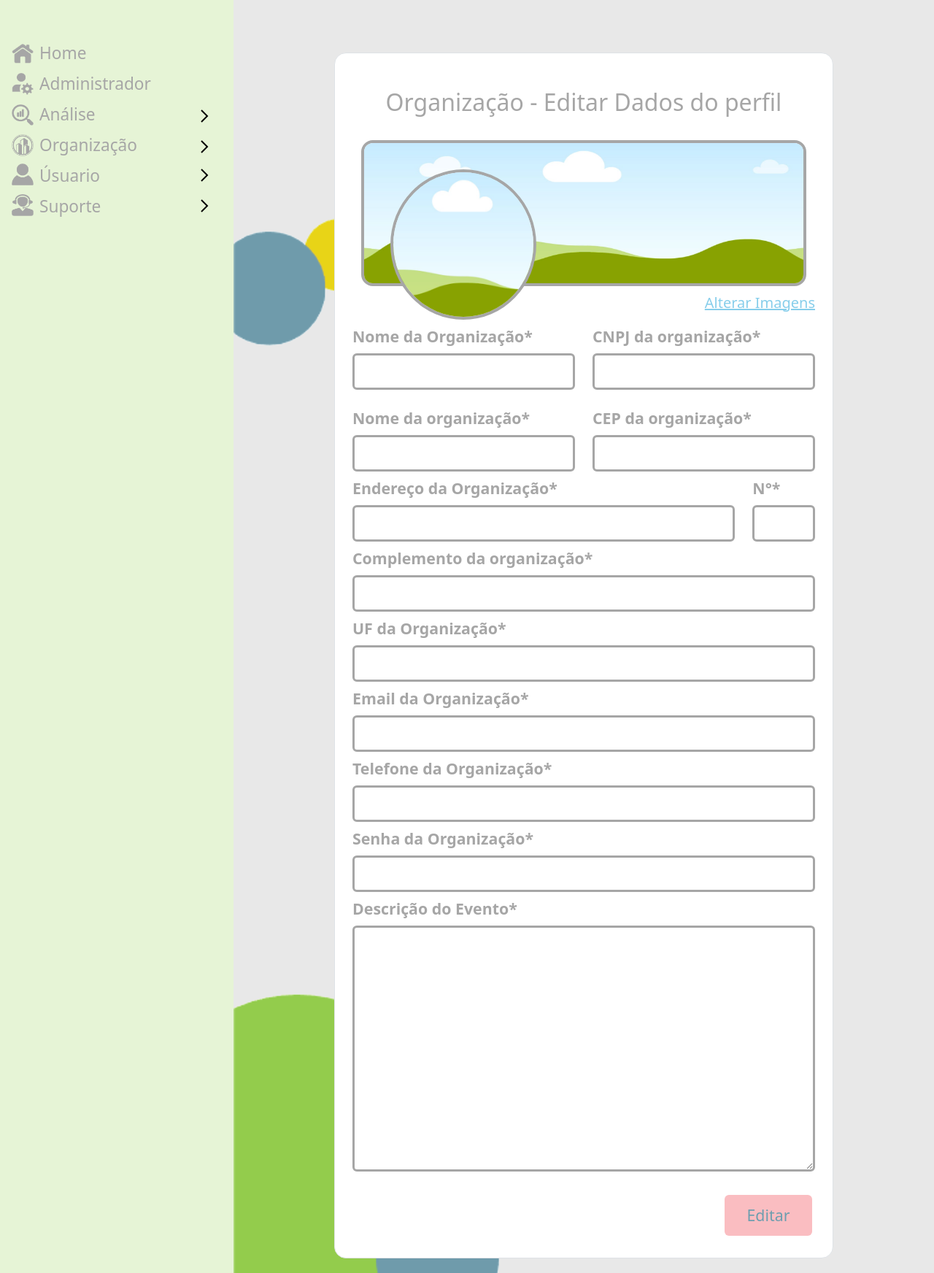
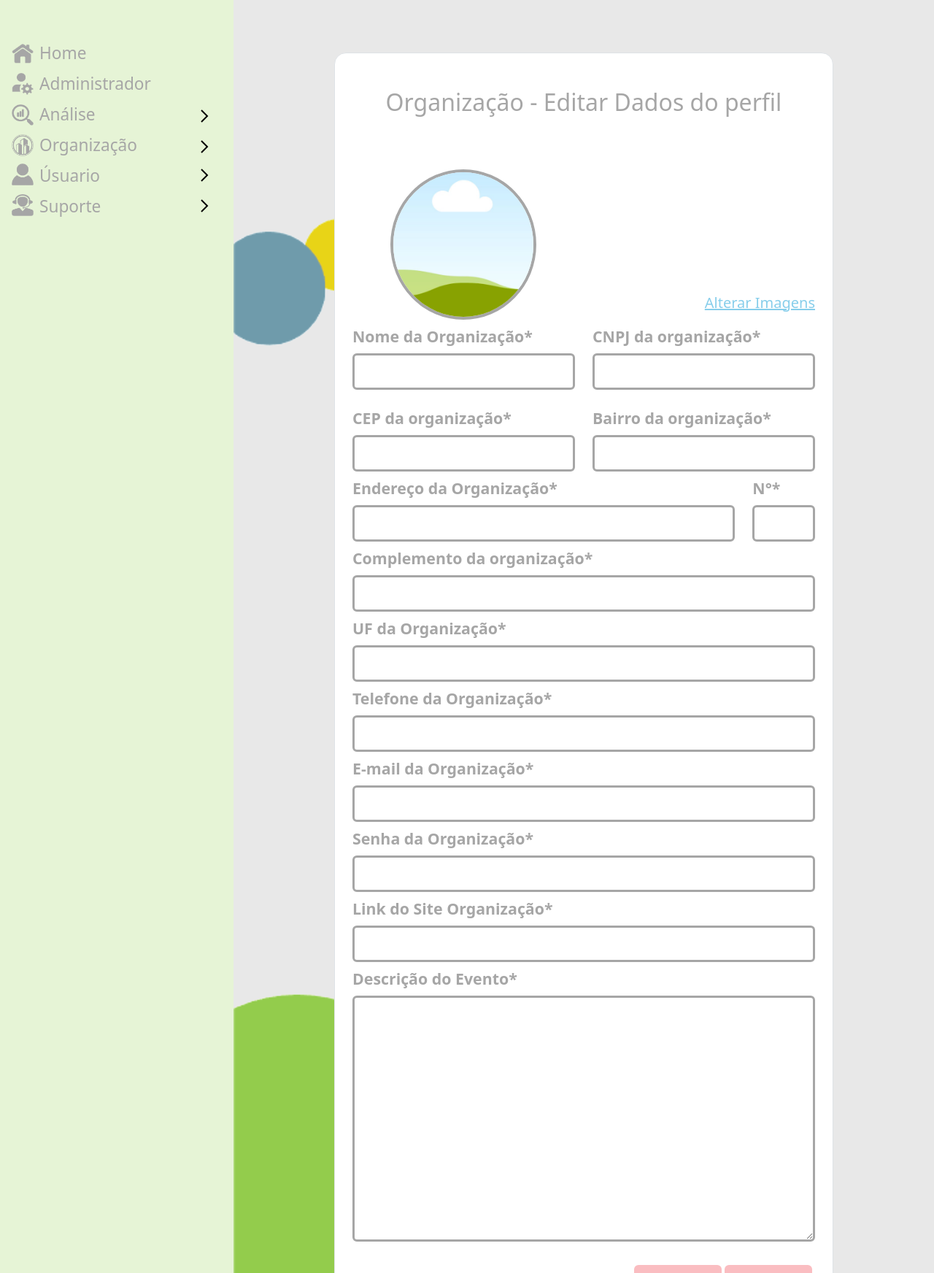
Before and after one commit to Bruno2yah/ColaAi, a PHP site: the page made by Adm/Dados Perfil/register.php in a window 1280 px wide. Shown: the part 172-1916 px from the top of the page at 73% size. Run offline with PHP 8.4, Linux system fonts and the light colour scheme; some libraries are stand-ins or nearby versions.

Commit message:
crud da parte da organizacao do adm

```diff
--- a/Adm/Dados Perfil/index.php
+++ b/Adm/Dados Perfil/index.php
@@ -1,5 +1,5 @@
 <?php
-    require_once('../../dao/OrganizacaoDao.php');
+    require_once '../../dao/OrganizacaoDao.php';
     require_once '../../model/Mensagem.php';
     $organizacao = OrganizacaoDao::selectAll();
 ?>
--- a/Adm/Dados Perfil/register.php
+++ b/Adm/Dados Perfil/register.php
@@ -1,4 +1,42 @@
+<?php
+session_start(); // Inicia a sessão
+require_once(__DIR__ . '../../../Adm/Componentes/modal.php');
+require_once(__DIR__ . '../../../dao/OrganizacaoDao.php');
 
+if (!empty($_POST)) {
+  $id_Org = $organizacaoDao['idOrganizacaoEvento'];
+  $nome_Org =  $organizacaoDao['nomeOrganizacaoEvento'];
+  $cnpj_Org =  $organizacaoDao['cnpjOrganizacaoEvento'];
+  $cep_Org = $organizacaoDao['cepOrganizacaoEvento'];
+  $endereco_Org = $organizacaoDao['enderecoOrganizacaoEvento'];
+  $num_Org = $organizacaoDao['numeroOrganizacaoEvento'];
+  $complemento_Org = $organizacaoDao['complementoOrganizacaoEvento'];
+  $bairro_Org = $organizacaoDao['bairroOrganizacaoEvento'];
+  $cidade_Org = $organizacaoDao['cidadeOrganizacaoEvento'];
+  $uf_Org = $organizacaoDao['ufOrganizacaoEvento'];
+  $email_Org = $organizacaoDao['emailOrganizacaoEvento'];
+  $senha_Org = $organizacaoDao['senhaOrganizacaoEvento'];
+  $link_Org = $organizacaoDao['linkSiteOrganizacaoEvento'];
+  $fotoPerfil_Org = $organizacaoDao['imagemOrganizacaoEvento'];
+  $desc_Org = $organizacaoDao['descOrganizacaoEvento'];
+} else {
+  $nome_Org = '';
+  $cnpj_Org = '';
+  $cep_Org = '';
+  $endereco_Org = '';
+  $num_Org = '';
+  $complemento_Org = '';
+  $bairro_Org = '';
+  $cidade_Org = '';
+  $uf_Org = '';
+  $email_Org = '';
+  $senha_Org = '';
+  $link_Org = '';
+  $fotoPerfil_Org = '';
+  $desc_Org = '';
+  $id_Org = '';
+}
+?>
 <!DOCTYPE html>
 <html lang="pt-br">
 
@@ -27,10 +65,13 @@
             <div class="d-flex flex-column w-75 border border-1 rounded rounded-4 mt-5" style="background-color: #FFFFFF;">
                 <h1 class="text-center mt-5 fs-2" style="color: #a6a6a6;">Organização - Editar Dados do perfil</h1>
                 <form method="post" action="process.php" enctype="multipart/form-data" class="needs-validation w-100 h-100 p-4" novalidate>
+                <input type="hidden" name="idOrganizacaoEvento" id="idOrganizacaoEvento" placeholder="id" value="<?= $id_Org ?>">
+                <input type="hidden" name="imagemOrganizacaoEvento" id="imagemOrganizacaoEvento" placeholder="nome foto" value="<?= $fotoPerfil_Org ?>">
+                <input type="hidden" value="<?= $id_Org ? 'ATUALIZAR' : 'SALVAR' ?>" name="acao">
                     <div class="container-fluid w-100">
-                        <div class="position-relative">
-                            <img src="../../img/Admin/eventoPadrao.png" alt="" style="width: 850px; height: 200px; z-index:0;" class="bannerOrg img-fluid ms-auto me-auto rounded rounded-4 position-absolute z-0">
-                            <img src="../../img/Admin/userPadrao.png" alt="" class="pfpIconOrg position-absolute img-fluid">
+                        <div class="position-relative rounded">
+                            <!--<img src="../../img/Admin/eventoPadrao.png" alt="" style="width: 850px; height: 200px; z-index:0;" class="bannerOrg img-fluid ms-auto me-auto rounded rounded-4 position-absolute z-0">-->
+                            <img src="../../img/Admin/<?= $fotoPerfil_Org!=""?$fotoPerfil_Org:'userPadrao.png';?>" alt="foto da Org" class="pfpIconOrg position-absolute img-fluid" >
                         </div>
                     </div>
 
@@ -42,15 +83,15 @@
 
                     <div class="row">
                     <div class="col-md-6 mb-3 needs-validation">
-                        <label for="nomeEvento" class="col-form-label">Nome da Organização*</label>
-                        <input type="text" class="form-control inputGeral " placeholder="" name="" maxlength="50" id="" value="" required>
+                        <label for="nomeOrganizacao" class="col-form-label">Nome da Organização*</label>
+                        <input type="text" class="form-control inputGeral " placeholder="" name="nomeOrganizacaoEvento" maxlength="50" id="nomeOrganizacaoEvento" value="<?= $nome_Org ?>" required>
                         <div class="invalid-feedback">
                         Preencha este campo
                         </div>
                     </div>
                     <div class="col-md-6 mb-3 needs-validation">
                         <label for="CNPJ" class="col-form-label">CNPJ da organização*</label>
-                        <input type="text" class="form-control inputGeral" placeholder="" name="" maxlength="50" id="" value="" required>
+                        <input type="text" class="form-control inputGeral" placeholder="" name="cnpjOrganizacaoEvento" data-mask="00.000.000/0000-00" maxlength="50" id="cnpjOrganizacaoEvento" value="<?= $cnpj_Org ?>" required>
                         <div class="invalid-feedback">
                         Preencha este campo
                         </div>
@@ -58,63 +99,70 @@
                     </div>
                     <div class="row">
                         <div class="col-md-6 needs-validation">
-                            <label for="nomeOrg" class="col-form-label">Nome da organização*</label>
-                            <input type="text" class="form-control inputGeral" placeholder=""  name="" maxlength="100" id="" value="" required>
+                            <label for="nomeOrg" class="col-form-label">CEP da organização*</label>
+                            <input type="text" class="form-control inputGeral" placeholder=""  name="cepOrganizacaoEvento" data-mask="00000-000" maxlength="10" id="cepOrganizacaoEvento" value="<?= $cep_Org ?>" required>
                         </div>
                         <div class="col-md-6 needs-validation">
-                            <label for="cep" class="col-form-label">CEP da organização*</label>
-                            <input type="text" class="form-control inputGeral" name="" id="" value="" required>
+                            <label for="cep" class="col-form-label">Bairro da organização*</label>
+                            <input type="text" class="form-control inputGeral" name="bairroOrganizacaoEvento" id="bairroOrganizacaoEvento" value="<?=$bairro_Org?>" required>
                         </div>
                     </div>
                     <div class="row">
                         <div class="col-md-10 needs-validation">
                             <label for="endereco" class="col-form-label">Endereço da Organização*</label>
-                            <input type="text" class="form-control inputGeral" placeholder=""  name="" maxlength="100" id="" value="" required>
+                            <input type="text" class="form-control inputGeral" placeholder=""  name="ufOrganizacaoEvento" maxlength="100" id="" value="<?=$uf_Org?>" required>
                         </div>
                         <div class="col-md-2 needs-validation">
                             <label for="numero" class="col-form-label">N°*</label>
-                            <input type="text" class="form-control inputGeral" placeholder=""  name="" maxlength="100" id="" value="" required>
+                            <input type="text" class="form-control inputGeral" placeholder=""  name="numeroOrganizacaoEvento" maxlength="100" id="numeroOrganizacaoEvento" value="<?=$num_Org?>" required>
                         </div>
                     </div>
 
                         <div class="col-md-12 needs-validation">
                             <label for="complemento" class="col-form-label">Complemento da organização*</label>
-                            <input type="text" class="form-control inputGeral" placeholder=""  name="" maxlength="100" id="" value="" required>
+                            <input type="text" class="form-control inputGeral" placeholder=""  name="complementoOrganizacaoEvento" maxlength="100" id="" value="<?=$complemento_Org?>" required>
                         </div>
 
 
                         <div class="col-md-12 needs-validation">
                             <label for="complemento" class="col-form-label">UF da Organização*</label>
-                            <input type="text" class="form-control inputGeral" placeholder=""  name="" maxlength="100" id="" value="" required>
+                            <input type="text" class="form-control inputGeral" placeholder=""  name="" maxlength="100" id="" value="<?=$uf_Org?>" required>
                         </div>
 
 
                     <div class="row">
                         <div class="col-md-12 needs-validation">
-                            <label for="email" class="col-form-label">Email da Organização*</label>
-                            <input type="email" class="form-control inputGeral" placeholder="" name="" maxlength="100" id="" value="" required>
+                            <label for="telefone" class="col-form-label">Telefone da Organização*</label>
+                            <input type="telefone" class="form-control inputGeral" placeholder="" name="" maxlength="100" id="" value="" required>
                         </div>
                     </div>
                     <div class="row">
                     <div class="col-md-12 needs-validation">
-                        <label for="telefone" class="col-form-label">Telefone da Organização*</label>
-                        <input type="email" class="form-control inputGeral" placeholder="" name="" maxlength="100" id="" value="" required>
+                        <label for="email" class="col-form-label">E-mail  da Organização*</label>
+                        <input type="email" class="form-control inputGeral" placeholder="" name="emailOrganizacaoEvento" maxlength="100" id="" value="<?=$email_Org?>" required>
                     </div>
                     </div>
                     <div class="row">
                         <div class="col-md-12 needs-validation">
                             <label for="senha" class="col-form-label">Senha da Organização*</label>
-                            <input type="password" class="form-control inputGeral" placeholder="" name="" maxlength="10" id="senha" value="" required>
+                            <input type="password" class="form-control inputGeral" placeholder="" name="senhaOrganizacaoEvento" maxlength="10" id="senhaOrganizacaoEvento" value="<?=$senha_Org?>" required>
+                        </div>
+                    </div>
+                    <div class="row">
+                        <div class="col-md-12 needs-validation">
+                            <label for="link" class="col-form-label">Link do Site Organização*</label>
+                            <input type="text" class="form-control inputGeral" placeholder="" name="linkSiteOrganizacaoEvento" maxlength="10" id="linkSiteOrganizacaoEvento" value="<?=$link_Org?>" required>
                         </div>
                     </div>
                     <div class="row">
                         <div class="col-md-12 needs-validation ">
                             <label for="descricao" class="col-form-label">Descrição do Evento*</label>
-                            <textarea class="form-control inputGeral" name="" id="" cols="30" rows="10" style="max-height: 400px;"></textarea>
+                            <textarea class="form-control inputGeral" name="descOrganizacaoEvento" id="descOrganizacaoEvento" cols="30" rows="10" style="max-height: 400px;"><?=$desc_Org?></textarea>
                         </div>
                     </div>
                     <div class="row mt-3">
                         <div class=" text-end p-3">
+                            <a class=" btn px-3" role="button" aria-disabled="true" href="index.php">Voltar</i></a>
                             <input type="submit" class="btn" value="Editar">
                         </div>
                     </div>
--- a/Organização/Login/loginEmail.php
+++ b/Organização/Login/loginEmail.php
@@ -45,7 +45,7 @@
                         <p class="fs-4 m-0 p-0 text-center">Entre com o seu e-mail</p>
                     </div>
                     <div class="input-box mt-1 mb-5 ps-md-5 pe-md-5">
-                        <input type="email" class="input-group fs-5" placeholder="Digite o seu e-mail">
+                        <input type="email" class="input-group fs-5" name="email" placeholder="Digite o seu e-mail">
                     </div>
                     <div class="input-box mt-4 mb-3 ps-md-5 pe-md-5">
                         <div class="orgSenha d-flex">
--- a/dao/OrganizacaoDao.php
+++ b/dao/OrganizacaoDao.php
@@ -84,7 +84,7 @@ require_once (__DIR__ . '../../model/Conexao.php');
                nomeOrganizacaoEvento = :nome,
                cnpjOrganizacaoEvento = :cnpj,
                cepOrganizacaoEvento = :cep,
-               logradouroOrganizacaoEvento = :log,
+               enderecoOrganizacaoEvento = :log,
                numeroOrganizacaoEvento = :num,
                complementoOrganizacaoEvento = :complemento,
                bairroOrganizacaoEvento = :bairro,
```
Also changed, not shown: Adm/Dados Perfil/process.php (+13 -13 lines), Organização/Cadastro/senha.php (+13 -0 lines).
